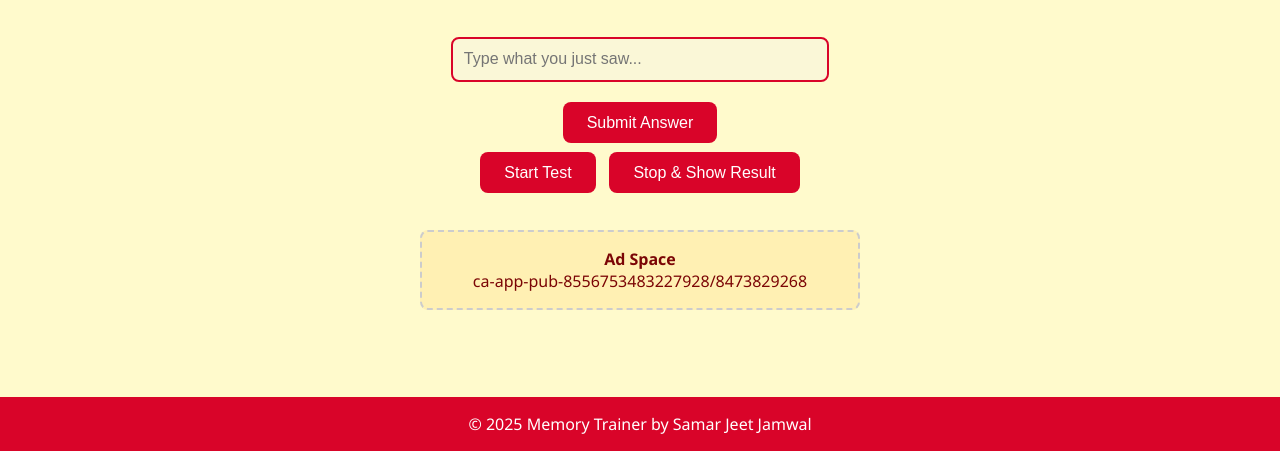
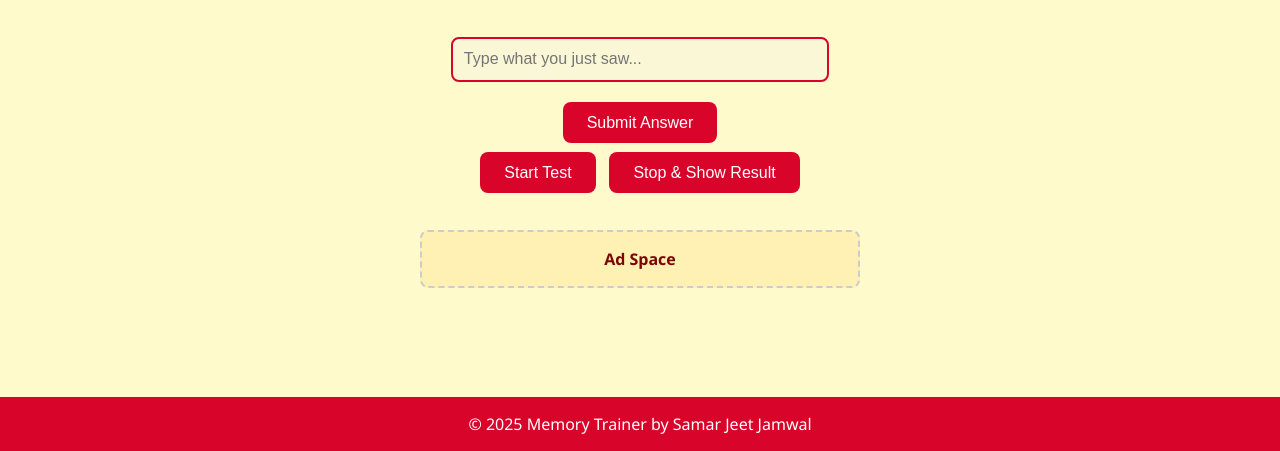
Before and after one commit to samar3322/Free-Online-Tools, a plain HTML site: page ai-mindtest.html in a window 1280 px wide. Shown: the part 349-800 px from the top of the page. Drawn offline with Linux system fonts and the light colour scheme.

Commit message:
Update ai-mindtest.html

```diff
--- a/ai-mindtest.html
+++ b/ai-mindtest.html
@@ -109,7 +109,6 @@
     <div class="ad-space">
       <!-- Replace with your actual AdMob Ad -->
       <strong>Ad Space</strong><br />
-      ca-app-pub-8556753483227928/8473829268
     </div>
   </div>
 
```
